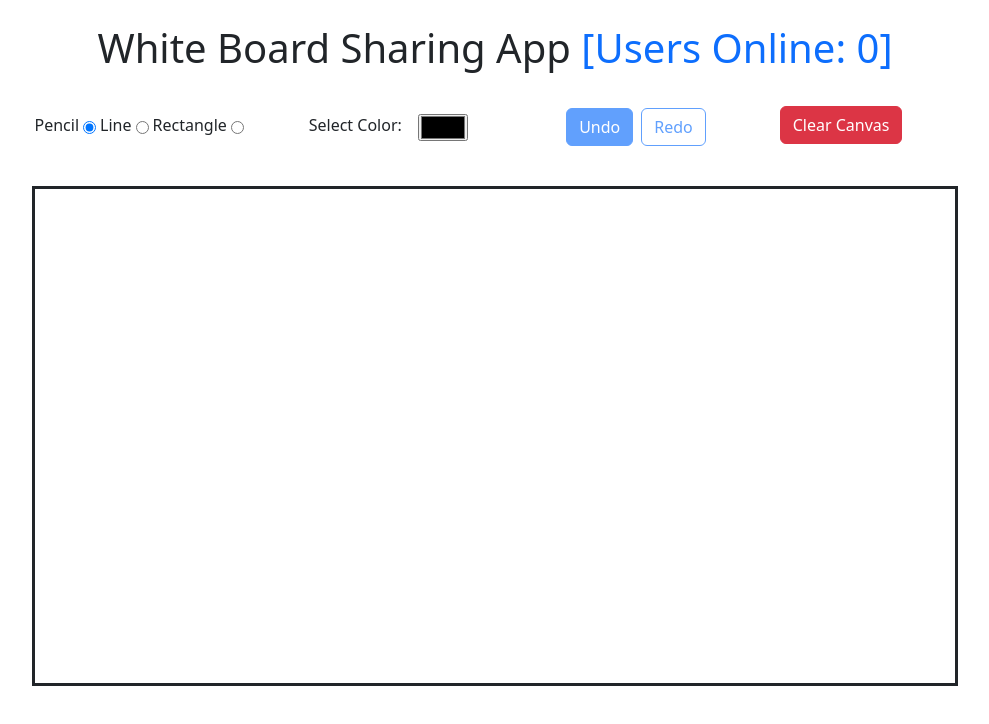
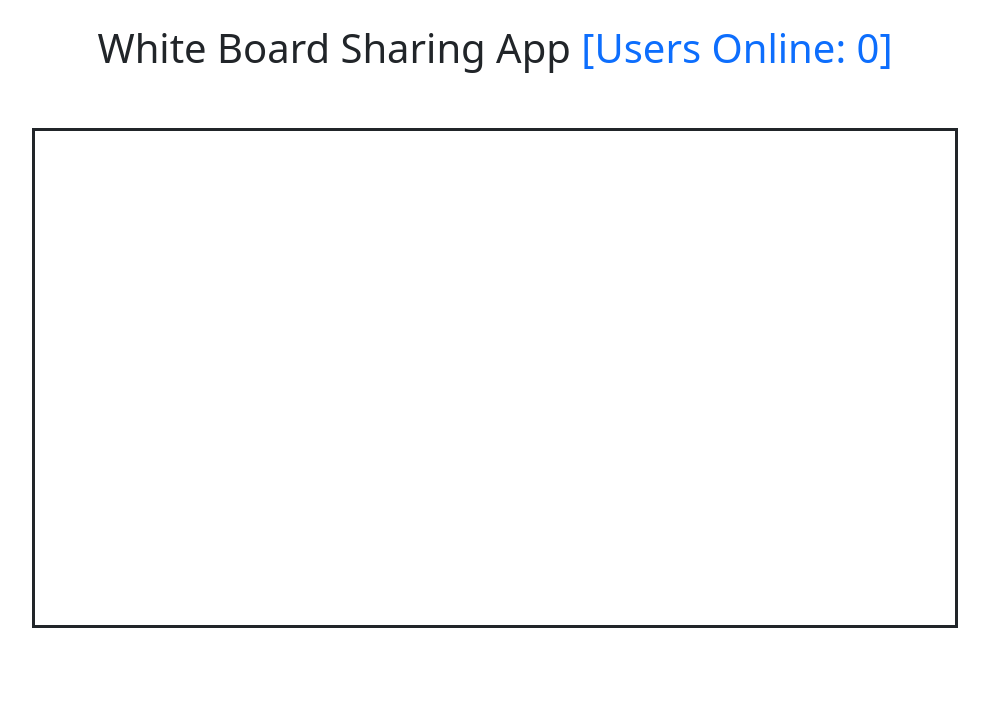
Before and after one commit to Shahriyar001/realtime-whiteboard, a React (Vite) app: page /1 in a window 1280 px wide. Shown: the top 724 px of the page, without its empty margins (145-1134 px from the left). Built offline with nearby package versions, Linux system fonts and the light colour scheme; no server answers.

Commit message:
added disrent user interaction

```diff
--- a/src/App.jsx
+++ b/src/App.jsx
@@ -67,7 +67,7 @@ const App = () => {
           path="/"
           element={<Forms uuid={uuid} socket={socket} setUser={setUser} />}
         />
-        <Route path="/:roomId" element={<Roompage />} />
+        <Route path="/:roomId" element={<Roompage user={user} />} />
       </Routes>
     </div>
   );
--- a/src/pages/Romepage/index.jsx
+++ b/src/pages/Romepage/index.jsx
@@ -3,7 +3,7 @@ import WhiteBoard from "../../components/Whiteboard";
 import "./index.css";
 // import { preview } from "vite";
 
-const Roompage = () => {
+const Roompage = ({ user }) => {
   const canvasRef = useRef(null);
   const ctxRef = useRef(null);
 
@@ -45,6 +45,7 @@ const Roompage = () => {
         White Board Sharing App{" "}
         <span className="text-primary"> [Users Online: 0]</span>
       </h1>
+      {user?.presenter && (
         <div className="col-md-10 mx-auto px-5 mb-3 d-flex align-items-center justify-content-center">
           <div className="d-flex col-md-2 justify-content-center gap-1">
             <div className="d-flex gap-1 align-items-center">
@@ -121,6 +122,8 @@ const Roompage = () => {
             </button>
           </div>
         </div>
+      )}
+
       <div className="col-md-10 mx-auto mt-4 canvas-box">
         <WhiteBoard
           canvasRef={canvasRef}
```
Lines whose indentation alone changed are shown as unchanged.
